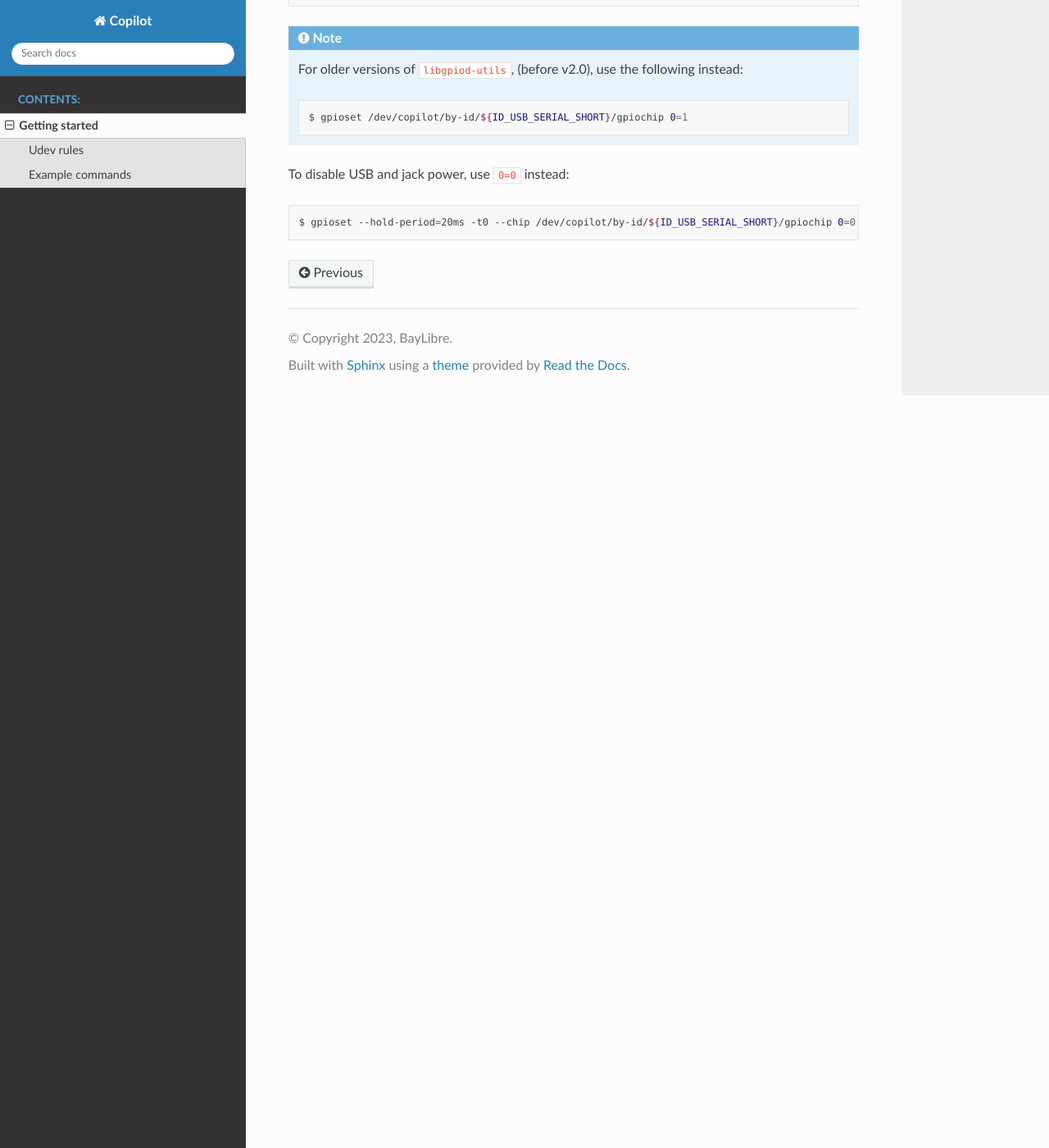
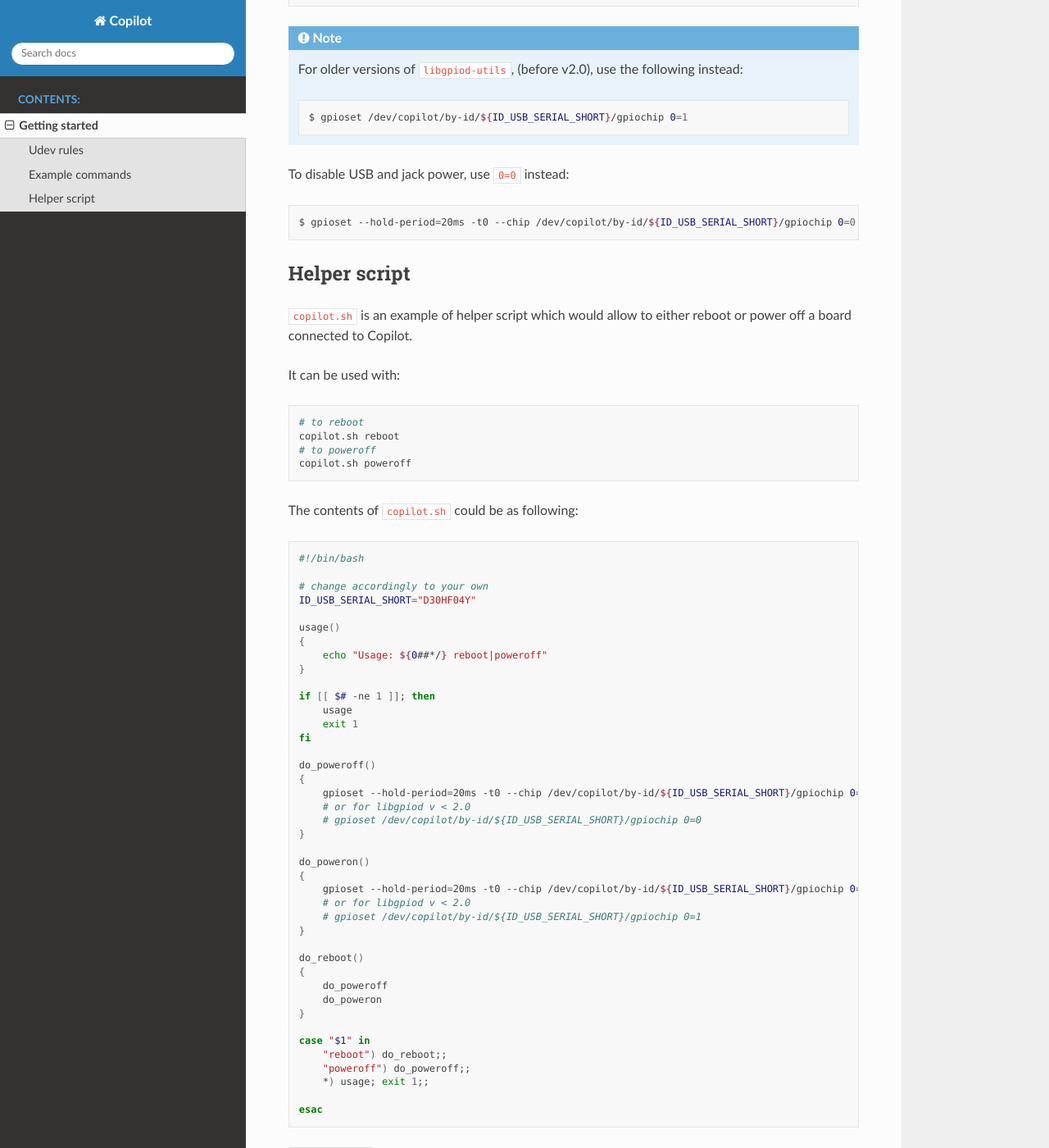
Before and after one commit to BayLibre/Copilot, a Sphinx documentation site: the page built from doc/source/getting-started.rst, in a window 1280 px wide and 1400 px high, scrolled down 1422 px. Shown: the whole window at 82% size. Built offline with Sphinx 7.4.7 and the Read the Docs theme 2.0.0, drawn with Linux system fonts in a browser that asks for light colours.

Commit message:
doc: getting started: add example helper script
Signed-off-by: Mattijs Korpershoek <mkorpershoek@baylibre.com>

```diff
--- a/doc/source/getting-started.rst
+++ b/doc/source/getting-started.rst
@@ -78,3 +78,63 @@
 .. prompt:: bash $
 
    gpioset --hold-period=20ms -t0 --chip /dev/copilot/by-id/${ID_USB_SERIAL_SHORT}/gpiochip 0=0
+
+Helper script
+-------------
+
+``copilot.sh`` is an example of helper script which would allow to either reboot or power off a board connected to Copilot.
+
+It can be used with:
+
+.. prompt:: bash $ auto
+
+   # to reboot
+   copilot.sh reboot
+   # to poweroff
+   copilot.sh poweroff
+
+The contents of ``copilot.sh`` could be as following:
+
+.. code-block:: bash
+
+   #!/bin/bash
+
+   # change accordingly to your own
+   ID_USB_SERIAL_SHORT="D30HF04Y"
+
+   usage()
+   {
+       echo "Usage: ${0##*/} reboot|poweroff"
+   }
+
+   if [[ $# -ne 1 ]]; then
+       usage
+       exit 1
+   fi
+
+   do_poweroff()
+   {
+       gpioset --hold-period=20ms -t0 --chip /dev/copilot/by-id/${ID_USB_SERIAL_SHORT}/gpiochip 0=0
+       # or for libgpiod v < 2.0
+       # gpioset /dev/copilot/by-id/${ID_USB_SERIAL_SHORT}/gpiochip 0=0
+   }
+
+   do_poweron()
+   {
+       gpioset --hold-period=20ms -t0 --chip /dev/copilot/by-id/${ID_USB_SERIAL_SHORT}/gpiochip 0=1
+       # or for libgpiod v < 2.0
+       # gpioset /dev/copilot/by-id/${ID_USB_SERIAL_SHORT}/gpiochip 0=1
+   }
+
+   do_reboot()
+   {
+       do_poweroff
+       do_poweron
+   }
+
+   case "$1" in
+       "reboot") do_reboot;;
+       "poweroff") do_poweroff;;
+       *) usage; exit 1;;
+
+   esac
```
